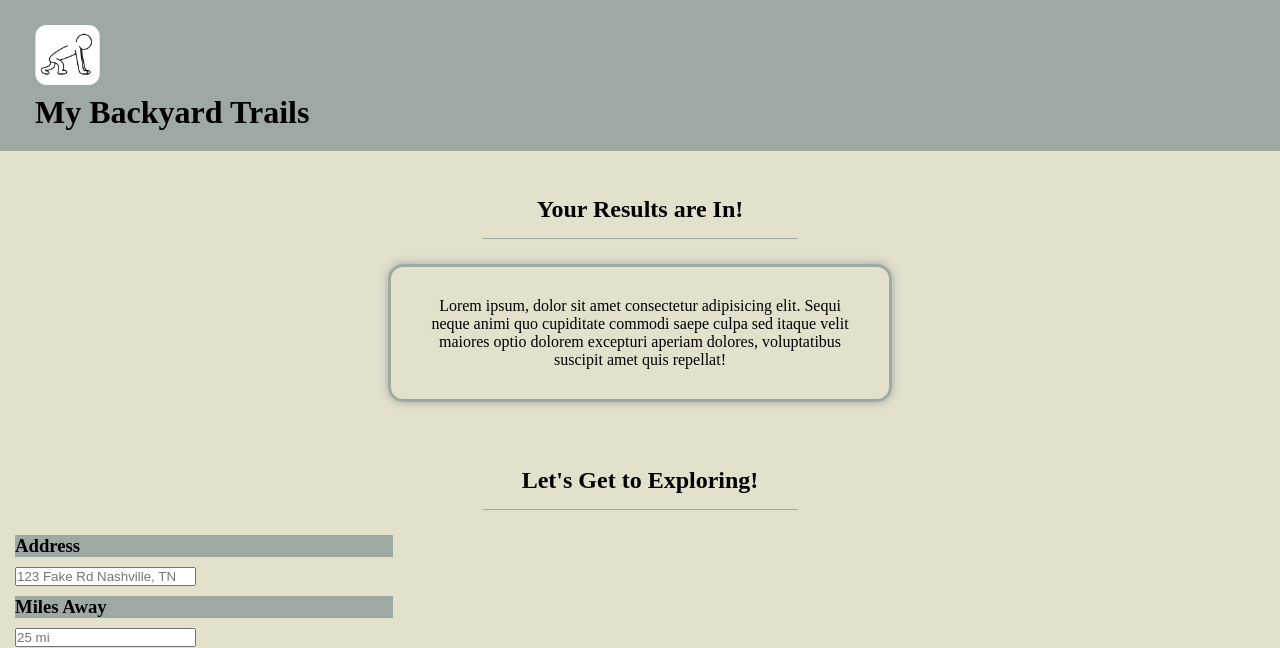
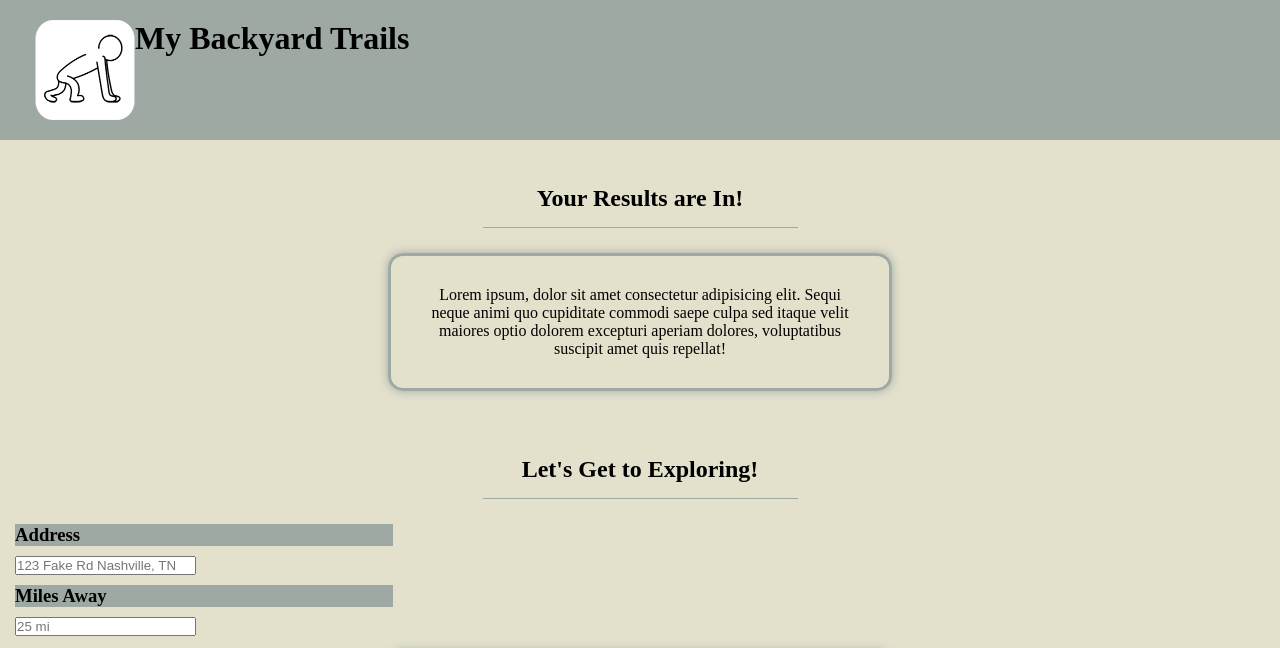
Before and after one commit to lara-destein13/my-backyard-trails, a plain HTML site: page map.html in a window 1280 px wide. Shown: the top 648 px of the page. Drawn offline with Linux system fonts and the light colour scheme; grey boxes are pictures that could not be loaded.

Commit message:
positioned logo in header

```diff
--- a/css/style.css
+++ b/css/style.css
@@ -11,11 +11,29 @@ body {
 header {
     padding: 20px 35px;
     background-color: #9fa9a3;
+    margin-left: auto;
+    margin-right: auto;
+    margin-top: auto;
+    margin-bottom: auto;
+    display: flex;
+    flex-direction: row;
 }
 
+/*
+    margin-left: auto;
+    margin-right: auto;
+    margin-top: -10px;
+    display: flex;
+    flex-direction: row;
+    background-color: #9fa9a3;
+    padding: 10px;
+    width: 750px;
+*/
+
 header img {
-    margin: 5px auto;
-    height: 60px;
+    height: 100px;
+    width: 100px;
+    justify-content: left;
 }
 
 section {
```
